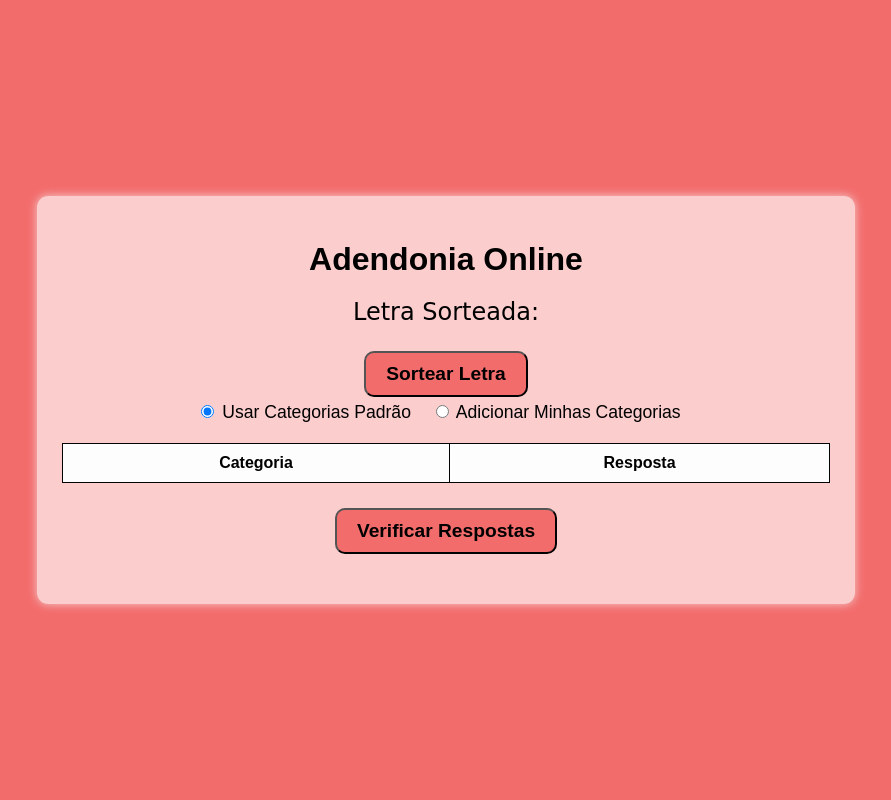
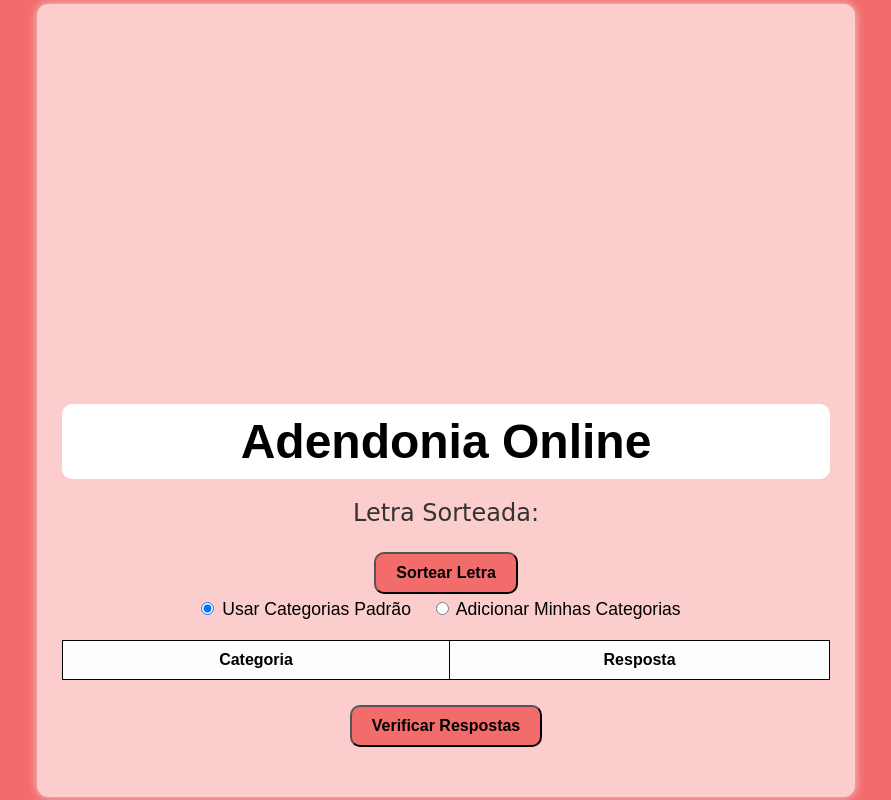
Before and after one commit to ailton019/adendonia, a plain HTML site: page index.html in a window 1280 px wide. Shown: the whole page, without its empty margins (194-1085 px from the left). Drawn offline with Linux system fonts and the light colour scheme; a web font is replaced by a local one.

Commit message:
Update style.css

```diff
--- a/src/style/style.css
+++ b/src/style/style.css
@@ -23,7 +23,13 @@ body {
 
 h1 {
     margin-bottom: 20px;
-    margin-top: 20px;
+    margin-top: 10px;
+    color: #000;  /* Garante que a cor do título seja visível */
+    background-color: #ffffff;  /* Adiciona um fundo para o título */
+    padding: 10px;  /* Adiciona padding para o título */
+    font-size: 2em;
+    border-radius: 10px;
+
 }
 
 #adendonia {
@@ -57,6 +63,10 @@ h1 {
     font-size: 1.5em;
     margin-bottom: 20px;
     font-family: 'Fresh Palm', cursive;
+    color: #333;  /* Garantir que a letra sorteada seja visível */
+    visibility: visible;  /* Garantir que o elemento esteja visível */
+    opacity: 1;  /* Certificar que não esteja transparente */
+    transition: opacity 0.3s ease;  /* Suaviza o efeito de transição */
 }
 
 table {
@@ -154,12 +164,12 @@ button {
     }
 
     h1 {
-        font-size: 1.2em;
+        font-size: 1.5em;
         margin-top: 10px;
     }
 
     #letraSorteada {
-        font-size: 1.5em; /* Aumenta o tamanho da letra sorteada para celular */
+        font-size: 2em; /* Aumenta o tamanho da letra sorteada para celular */
         margin-bottom: 10px;
     }
 
@@ -183,15 +193,15 @@ button {
     }
 
     h1 {
-        font-size: 1.5em;
+        font-size: 1.8em;
     }
 
     button {
-        font-size: 1em;
+        font-size: 1.1em;
     }
 
     #letraSorteada {
-        font-size: 1.3em;
+        font-size: 1.5em;
     }
 }
 
@@ -200,17 +210,9 @@ button {
     .container {
         width: 60%;
         padding: 25px;
+        padding-top: 390px;
     }
 
     h1 {
-        font-size: 2em;
-    }
-
-    button {
-        font-size: 1.2em;
-    }
-
-    #letraSorteada {
-        font-size: 1.5em;
-    }
-}
+        font-size: 3em;  /* Aumentei */
+    }}
```
